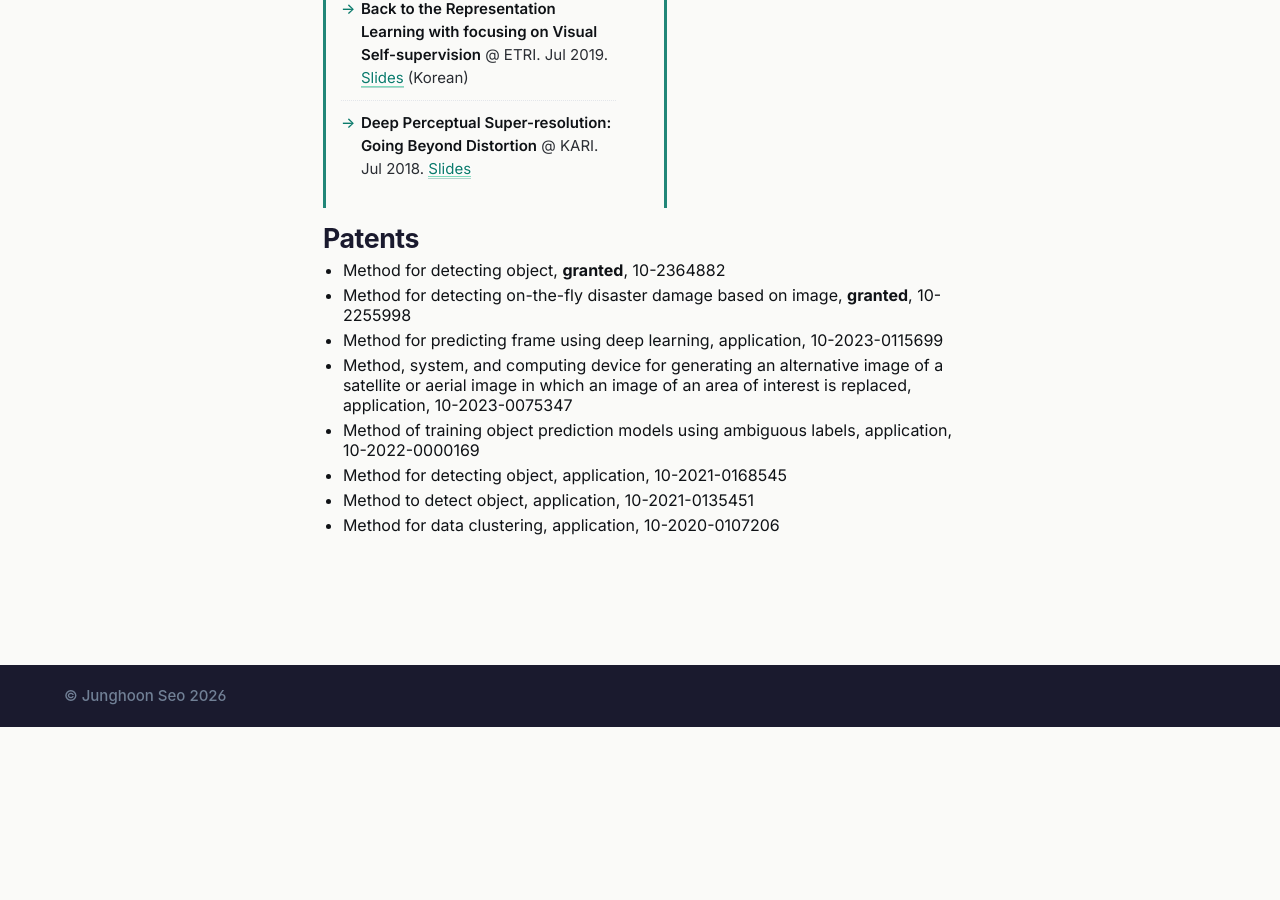
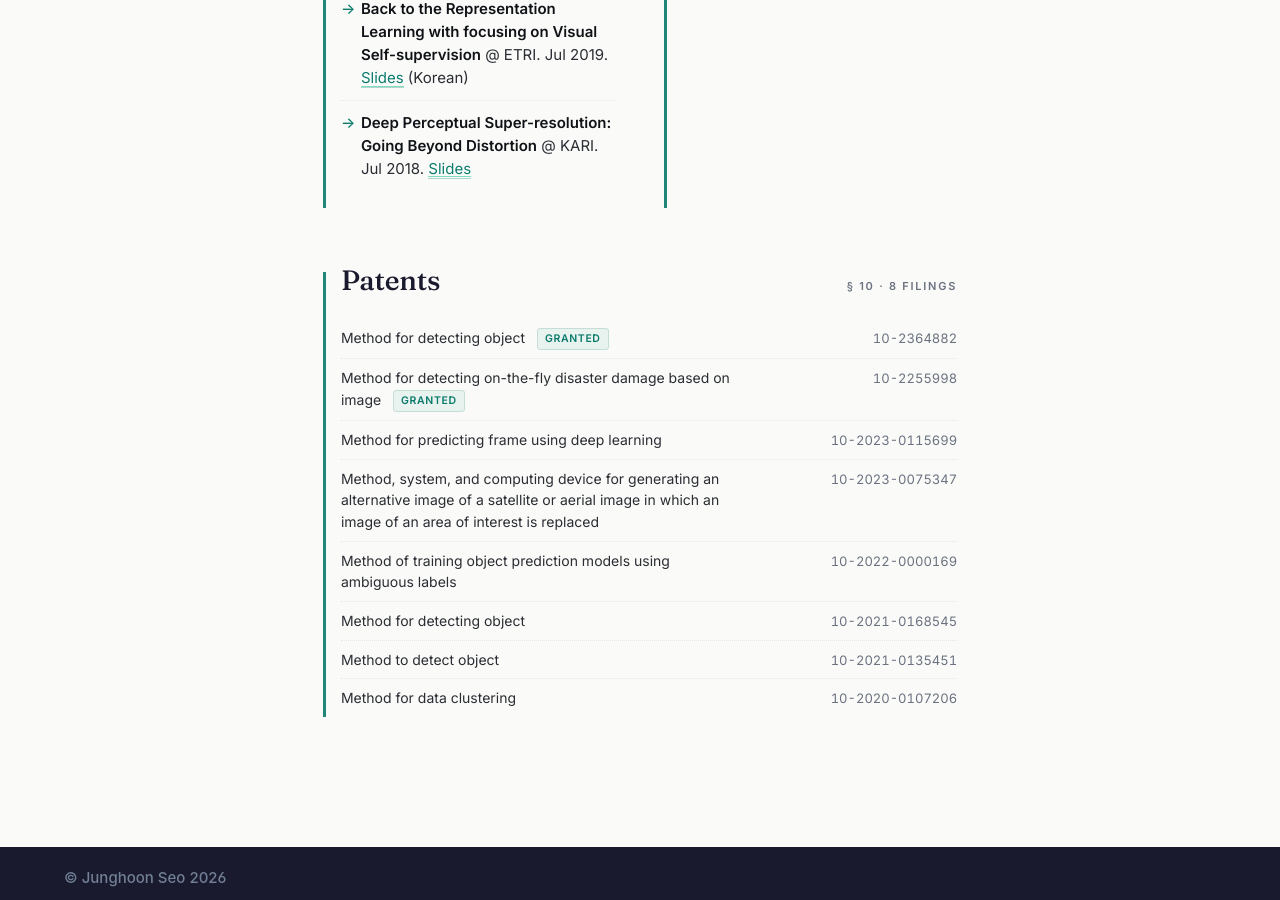
Before and after one commit to mikigom/mikigom.github.io, a Jekyll site: the page built from index.md, in a window 1280 px wide and 900 px high, scrolled down 6843 px. Built offline with Jekyll 4.4.1, drawn with Linux system fonts in a browser that asks for light colours; before the commit the page ends 7570 px from its top, so only the background shows below that.

Commit message:
feat(patents): two-column list with status pill for Granted

```diff
--- a/index.md
+++ b/index.md
@@ -546,16 +546,21 @@ show_title: false
   </section>
 </div>
 
-<section class="card card--wide" markdown="1">
-#### Patents
-* Method for detecting object, **granted**, 10-2364882
-* Method for detecting on-the-fly disaster damage based on image, **granted**, 10-2255998
-* Method for predicting frame using deep learning, application, 10-2023-0115699
-* Method, system, and computing device for generating an alternative image of a satellite or aerial image in which an image of an area of interest is replaced, application, 10-2023-0075347
-* Method of training object prediction models using ambiguous labels, application, 10-2022-0000169
-* Method for detecting object, application, 10-2021-0168545
-* Method to detect object, application, 10-2021-0135451
-* Method for data clustering, application, 10-2020-0107206
+<section class="section">
+  <header class="section__head">
+    <h2>Patents</h2>
+    <span class="section__num">§ 10 · 8 filings</span>
+  </header>
+  <ul class="patents-list">
+    <li><div>Method for detecting object <span class="status-pill">Granted</span></div><div class="patents-list__no">10-2364882</div></li>
+    <li><div>Method for detecting on-the-fly disaster damage based on image <span class="status-pill">Granted</span></div><div class="patents-list__no">10-2255998</div></li>
+    <li><div>Method for predicting frame using deep learning</div><div class="patents-list__no">10-2023-0115699</div></li>
+    <li><div>Method, system, and computing device for generating an alternative image of a satellite or aerial image in which an image of an area of interest is replaced</div><div class="patents-list__no">10-2023-0075347</div></li>
+    <li><div>Method of training object prediction models using ambiguous labels</div><div class="patents-list__no">10-2022-0000169</div></li>
+    <li><div>Method for detecting object</div><div class="patents-list__no">10-2021-0168545</div></li>
+    <li><div>Method to detect object</div><div class="patents-list__no">10-2021-0135451</div></li>
+    <li><div>Method for data clustering</div><div class="patents-list__no">10-2020-0107206</div></li>
+  </ul>
 </section>
 
 </div>
```
